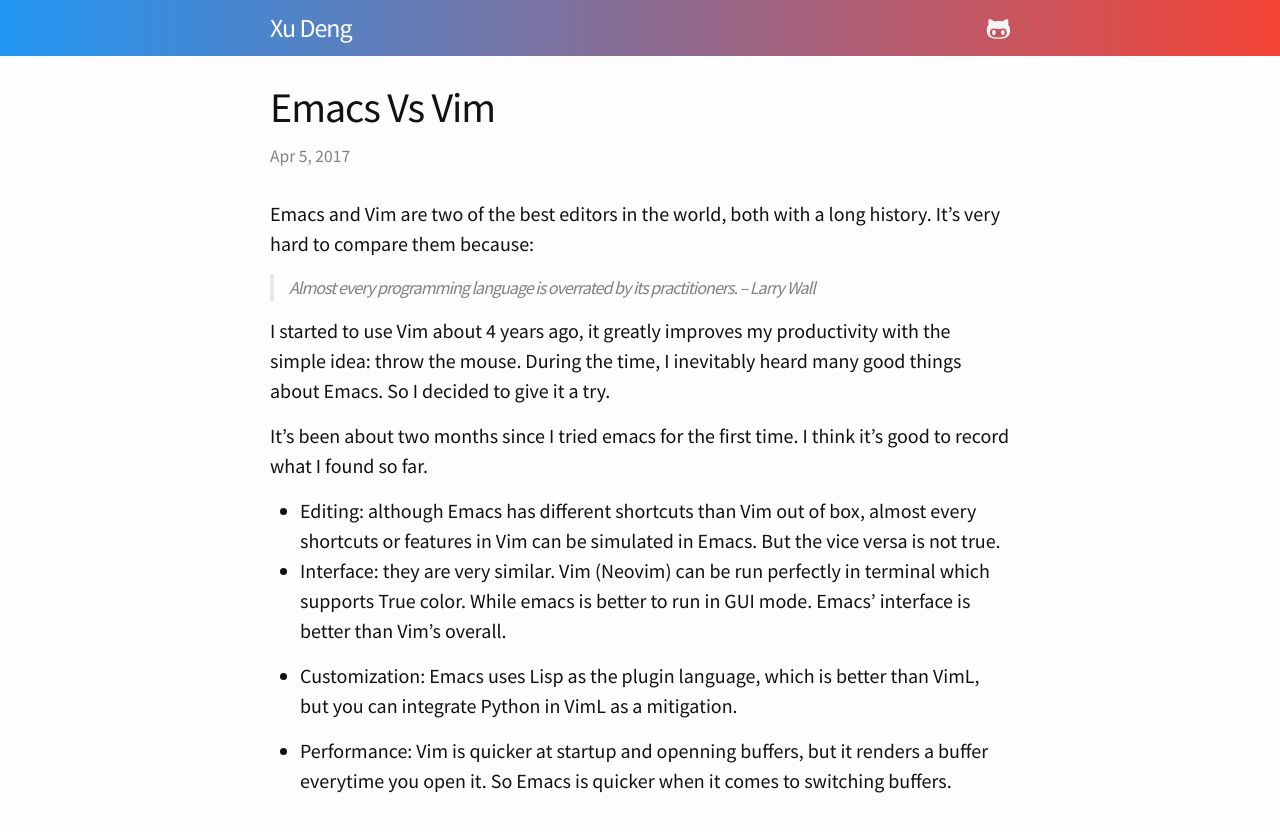
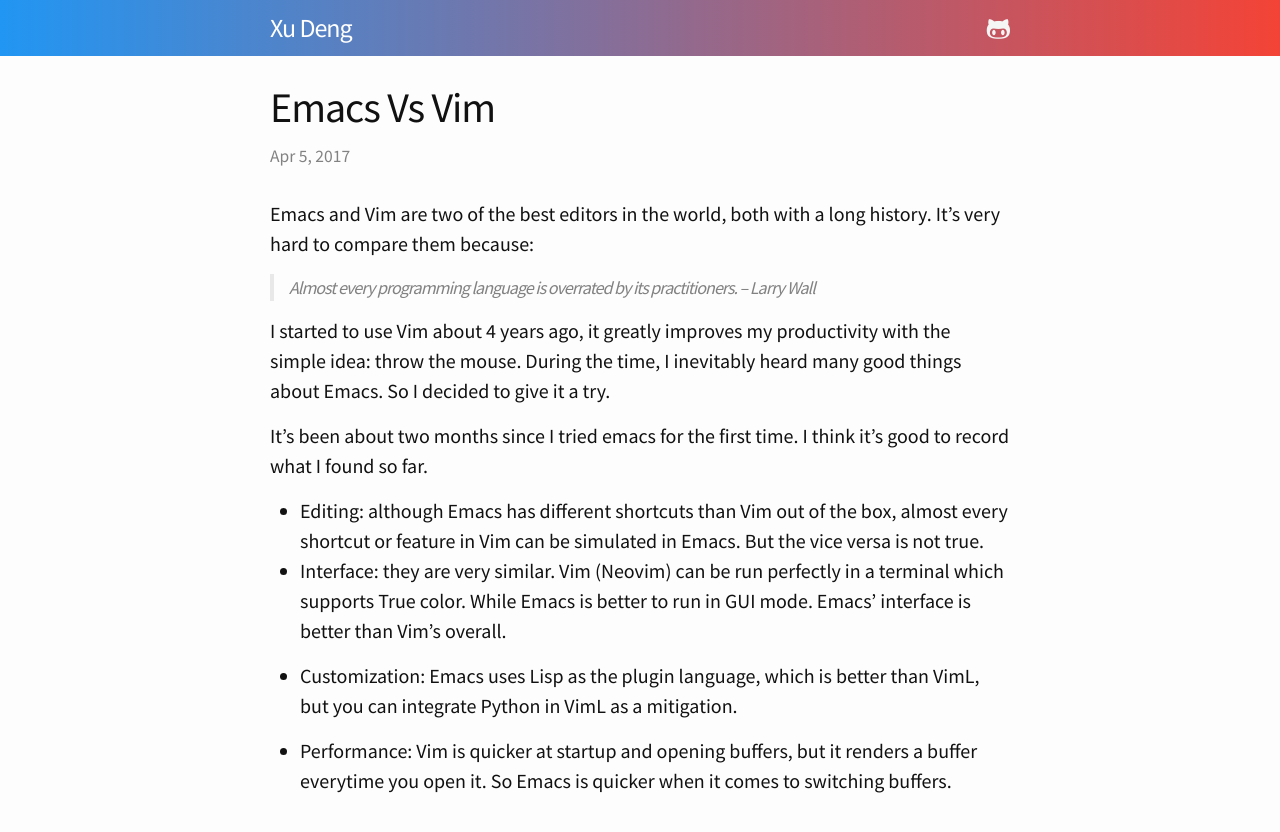
Before and after one commit to xden/xden.github.io, a Jekyll site: the page built from _posts/2017-04-05-emacs-vs-vim.md, in a window 1280 px wide. Shown: the top 832 px of the page. Built offline with Jekyll 4.4.1, drawn with Linux system fonts in a browser that asks for light colours.

Commit message:
Updated 2017-04-05-emacs-vs-vim.md

```diff
--- a/_posts/2017-04-05-emacs-vs-vim.md
+++ b/_posts/2017-04-05-emacs-vs-vim.md
@@ -13,9 +13,9 @@
 
 It's been about two months since I tried emacs for the first time. I think it's good to record what I found so far.
 
-* Editing: although Emacs has different shortcuts than Vim out of box, almost every shortcuts or features in Vim can be simulated in Emacs. But the vice versa is not true.
-* Interface: they are very similar. Vim (Neovim) can be run perfectly in terminal which supports True color. While emacs is better to run in GUI mode. Emacs' interface is better than Vim's overall.
+* Editing: although Emacs has different shortcuts than Vim out of the box, almost every shortcut or feature in Vim can be simulated in Emacs. But the vice versa is not true.
+* Interface: they are very similar. Vim (Neovim) can be run perfectly in a terminal which supports True color. While Emacs is better to run in GUI mode. Emacs' interface is better than Vim's overall.
 
 * Customization: Emacs uses Lisp as the plugin language, which is better than VimL, but you can integrate Python in VimL as a mitigation.
 
-* Performance: Vim is quicker at startup and openning buffers, but it renders a buffer everytime you open it. So Emacs is quicker when it comes to switching buffers.
+* Performance: Vim is quicker at startup and opening buffers, but it renders a buffer everytime you open it. So Emacs is quicker when it comes to switching buffers.
```
